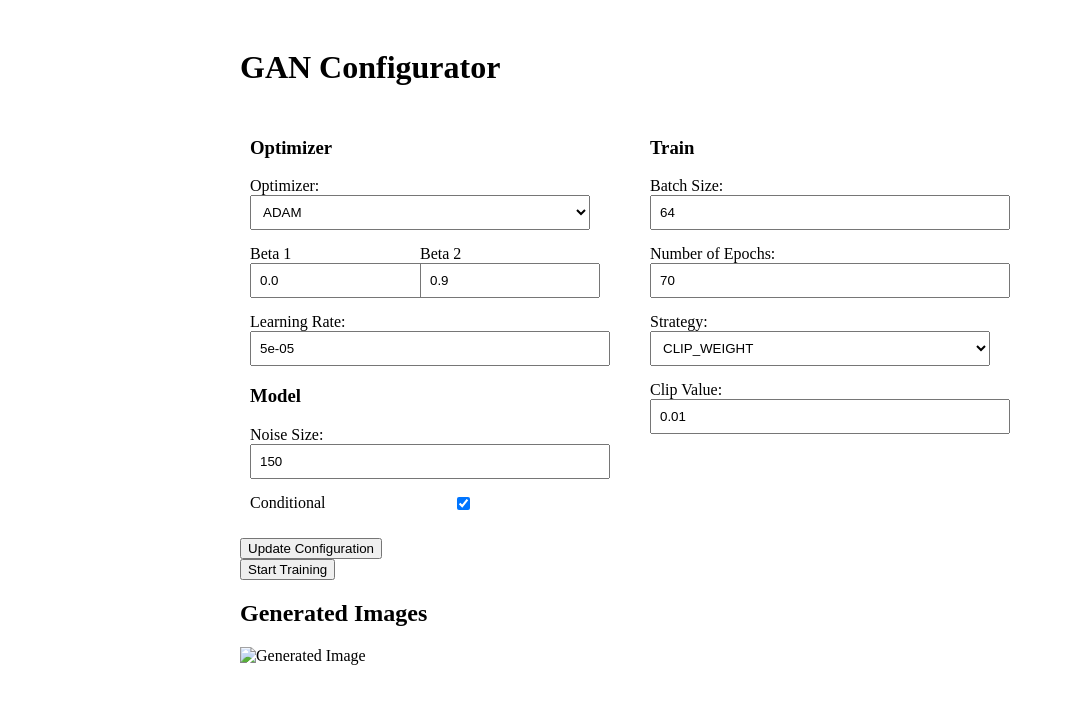
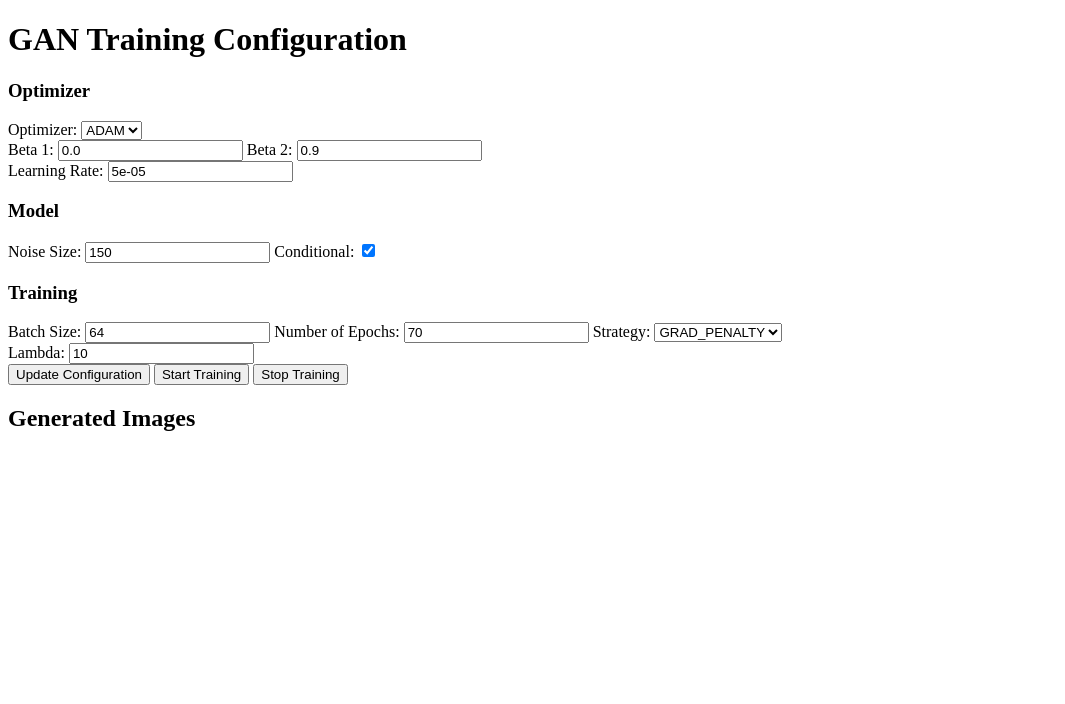
Before and after one commit to OrlovAlexandr/GAN_mnist_practice, a Flask app: page / in a window 1280 px wide. Shown: the top 704 px of the page, without its empty margins (0-1065 px from the left). Run offline with Flask 3, Linux system fonts and the light colour scheme.

Commit message:
Another version of frontend released

```diff
--- a/app.py
+++ b/app.py
@@ -1,95 +1,59 @@
 import threading
-import time
 from pathlib import Path
 
 from config import Optimizer
 from config import Strategy
 from config import cfg
 from flask import Flask
-from flask import Response
 from flask import jsonify
 from flask import render_template
 from flask import request
-from flask import send_from_directory
 from main import start_train
+from utils.parameters import stop_training_flag
+from utils.parameters import update_config
 
 
 app = Flask(__name__)
-
-training_started = False
-image_path = Path() / 'static' / 'images' / 'trains' / f'train_{cfg.now}' / 'images'
-latest_image_file: Path | None = None
+train_thread = None
 
 
-@app.route("/")
+@app.route('/', methods=['GET', 'POST'])
 def index():
-    return render_template("index.html", config=cfg)
+    return render_template('index.html', cfg=cfg, Optimizer=Optimizer, Strategy=Strategy)
+
+
+@app.route('/update_config', methods=['POST'])
+def update_config_route():
+    data = request.json
+    update_config(data)
+    return jsonify(success=True)
 
 
 @app.route('/start_training', methods=['POST'])
 def start_training():
-    global training_started  # noqa: PLW0603
-    if not training_started:
-        training_thread = threading.Thread(target=start_train)
-        training_thread.start()
-        training_started = True
-        return jsonify({"status": "success", "message": "Training started!"})
-    return jsonify({"status": "error", "message": "Training already in progress."})
+    global train_thread  # noqa: PLW0603
+    if train_thread is None or not train_thread.is_alive():
+        train_thread = threading.Thread(target=start_train)
+        train_thread.start()
+    return jsonify(success=True)
 
 
-@app.route('/update_config', methods=['POST'])
-def update_config():
-    for key, value in request.form.items():
-        if hasattr(cfg, key):
-            current_value = getattr(cfg, key)
-            if isinstance(current_value, Optimizer):
-                setattr(cfg, key, Optimizer[value])
-            elif isinstance(current_value, Strategy):
-                setattr(cfg, key, Strategy[value])
-            elif isinstance(current_value, bool):
-                setattr(cfg, key, value == 'on')
-            else:
-                setattr(cfg, key, type(current_value)(value))
-    return jsonify({"message": "Configuration updated successfully!"})
+@app.route('/stop_training', methods=['POST'])
+def stop_training():
+    global train_thread  # noqa: PLW0602
+    stop_training_flag.set()
+    if train_thread and train_thread.is_alive():
+        train_thread.join()
+    return jsonify(success=True)
 
 
-@app.route("/get_latest_image")
-def get_latest_image():
-    global latest_image_file  # noqa: PLW0602
-    if latest_image_file is None:
-        return jsonify({"image_url": ""})
-    return jsonify({"image_url": str(latest_image_file)})
+@app.route('/get_images', methods=['GET'])
+def get_images():
+    images_dir = Path() / 'static' / 'images' / 'trains' / f'train_{cfg.now}' / 'images'
+    images = sorted(images_dir.glob('*.png'), key=lambda x: x.stat().st_mtime)
+    images = [str(img) for img in images]
+    return jsonify(images=images)
 
 
-def is_file_complete(filepath):
-    try:
-        with filepath.open('rb') as f:
-            f.read()
-    except FileNotFoundError:
-        return False
-    else:
-        return True
-
-
-@app.route('/image_stream')
-def image_stream():
-    def stream():
-        global latest_image_file  # noqa: PLW0603
-        while True:
-            if image_path.exists():
-                new_image_file = sorted(image_path.glob('*.png'))[-1] if any(image_path.iterdir()) else None
-                if new_image_file and new_image_file != latest_image_file and is_file_complete(new_image_file):
-                    latest_image_file = new_image_file
-                    yield f"data: {latest_image_file.name}\n\n"
-            time.sleep(1)
-
-    return Response(stream(), content_type="text/event-stream")
-
-
-@app.route(f'/{image_path}/<path:filename>')
-def static_images(filename):
-    return send_from_directory(str(image_path), filename)
-
-
-if __name__ == "__main__":
-    app.run(debug=False)
+if __name__ == '__main__':
+    app.run(debug=True)  # noqa: S201
--- a/templates/index.html
+++ b/templates/index.html
@@ -3,172 +3,151 @@
 <head>
     <meta charset="UTF-8">
     <meta name="viewport" content="width=device-width, initial-scale=1.0">
-    <title>GAN Configurator</title>
+    <title>GAN Training</title>
     <script src="https://code.jquery.com/jquery-3.6.0.min.js"></script>
-    <style>
-        .container { max-width: 800px; margin: auto; padding: 20px; }
-        .form-group { margin-bottom: 15px; }
-        .form-group label { display: block; }
-        .form-group input, .form-group select { width: 100%; padding: 8px; }
-        .column { float: left; width: 45%; padding: 10px; box-sizing: border-box; margin-right: 5%; }
-        .column:last-child { margin-right: 0; /* Remove margin from the last column */ }
-        .row:after { content: ""; display: table; clear: both; }
-        #beta-fields { display: flex; }
-        #beta-fields .form-group { margin-right: 10px; }
-    </style>
 </head>
-
 <body>
-<div class="container">
-    <h1>GAN Configurator</h1>
+    <h1>GAN Training Configuration</h1>
     <form id="config-form">
-        <div class="row">
-            <!-- OPTIMIZER -->
-            <div class="column">
         <h3>Optimizer</h3>
-                <div class="form-group">
         <label for="optimizer">Optimizer:</label>
         <select id="optimizer" name="optimizer">
-                        <option value="ADAM" {% if config.optimizer=='ADAM' %}selected{% endif %}>ADAM</option>
-                        <option value="RMSP" {% if config.optimizer=='RMSP' %}selected{% endif %}>RMSP</option>
+            {% for key, value in Optimizer.__members__.items() %}
+                <option value="{{ key }}" {% if key == cfg.optimizer.name %} selected {% endif %}>
+                    {{ key }}
+                </option>
+            {% endfor %}
         </select>
+        <div id="adam-params" style="display: {% if cfg.optimizer == Optimizer.ADAM %}block{% else %}none{% endif %};">
+            <label for="adam_beta1">Beta 1:</label>
+            <input type="number" step="0.001" id="adam_beta1" name="adam_beta1" value="{{ cfg.adam_beta1 }}">
+            <label for="adam_beta2">Beta 2:</label>
+            <input type="number" step="0.001" id="adam_beta2" name="adam_beta2" value="{{ cfg.adam_beta2 }}">
         </div>
-                <!-- ADAM BETA -->
-                <div id="beta-fields" style="display: none; flex;">
-                    <div class="form-group" style="margin-right: 10px;">
-                        <label for="adam_beta1">Beta 1</label>
-                        <input type="float" id="adam_beta1" name="adam_beta1" value="{{ config.adam_beta1 }}">
-                    </div>
-                    <div class="form-group">
-                        <label for="adam_beta2">Beta 2</label>
-                        <input type="float" id="adam_beta2" name="adam_beta2" value="{{ config.adam_beta2 }}">
-                    </div>
-                </div>
-
-                <div class="form-group">
         <label for="learn_rate">Learning Rate:</label>
-                    <input type="text" id="learn_rate" name="learn_rate" value="{{ config.learn_rate }}">
-                </div>
+        <input type="number" step="0.00001" id="learn_rate" name="learn_rate" value="{{ cfg.learn_rate }}">
 
         <h3>Model</h3>
-                <div class="form-group">
         <label for="noise_size">Noise Size:</label>
-                    <input type="text" id="noise_size" name="noise_size" value="{{ config.noise_size }}">
-                </div>
-                <div class="form-group" style="display: flex; align-items: center;">
-                    <label for="conditional" style="margin-right: 10px;">Conditional</label>
-                    <input type="hidden" name="conditional" value="off">
-                    <input type="checkbox" id="conditional" name="conditional" {% if config.conditional %}checked{% endif %}>
-                </div>
+        <input type="number" id="noise_size" name="noise_size" value="{{ cfg.noise_size }}">
+        <label for="conditional">Conditional:</label>
+        <input type="checkbox" id="conditional" name="conditional" {% if cfg.conditional %} checked {% endif %}>
 
-
-            </div>
-
-            <!-- TRAIN INFO -->
-            <div class="column">
-                <h3>Train</h3>
-                <div class="form-group">
+        <h3>Training</h3>
         <label for="batch_size">Batch Size:</label>
-                    <input type="text" id="batch_size" name="batch_size" value="{{ config.batch_size }}">
-                </div>
-                <div class="form-group">
+        <input type="number" id="batch_size" name="batch_size" value="{{ cfg.batch_size }}">
         <label for="num_epochs">Number of Epochs:</label>
-                    <input type="text" id="num_epochs" name="num_epochs" value="{{ config.num_epochs }}">
-                </div>
-                <div class="form-group">
+        <input type="number" id="num_epochs" name="num_epochs" value="{{ cfg.num_epochs }}">
         <label for="strategy">Strategy:</label>
         <select id="strategy" name="strategy">
-                        <option value="CLIP_WEIGHT" {% if config.strategy==
-                        'CLIP_WEIGHT' %}selected{% endif %}>CLIP_WEIGHT</option>
-                        <option value="GRAD_PENALTY" {% if config.strategy==
-                        'GRAD_PENALTY' %}selected{% endif %}>GRAD_PENALTY</option>
-                        <option value="NONE" {% if config.strategy==
-                        'NONE' %}selected{% endif %}>NONE</option>
+            {% for key, value in Strategy.__members__.items() %}
+                <option value="{{ key }}" {% if key == cfg.strategy.name %} selected {% endif %}>
+                    {{ key }}
+                </option>
+            {% endfor %}
         </select>
+        <div id="clip-value" style="display: {% if cfg.strategy == Strategy.CLIP_WEIGHT %}block{% else %}none{% endif %};">
+            <label for="clip_value">Clip Value:</label>
+            <input type="number" step="0.01" id="clip_value" name="clip_value" value="{{ cfg.clip_value }}">
         </div>
-                <div class="form-group" id="clip_value_group" style="display: none;">
-                    <label for="clip_value">Clip Value:</label>
-                    <input type="text" id="clip_value" name="clip_value" value="{{ config.clip_value }}">
+        <div id="gp-lambda" style="display: {% if cfg.strategy == Strategy.GRAD_PENALTY %}block{% else %}none{% endif %};">
+            <label for="gp_lambda">Lambda:</label>
+            <input type="number" id="gp_lambda" name="gp_lambda" value="{{ cfg.gp_lambda }}">
         </div>
-                <div class="form-group" id="gp_lambda_group" style="display: none;">
-                    <label for="gp_lambda">Lambda:</label>
-                    <input type="text" id="gp_lambda" name="gp_lambda" value="{{ config.gp_lambda }}">
-                </div>
-            </div>
-        </div>
-        <button type="submit">Update Configuration</button>
+        <button type="button" id="update-config">Update Configuration</button>
+        <button type="button" id="start-training">Start Training</button>
+        <button type="button" id="stop-training">Stop Training</button>
     </form>
-    <button id="start-training">Start Training</button>
     <h2>Generated Images</h2>
-    <img id="generated-image" src="" alt="Generated Image" width="100%">
-</div>
+    <div id="images"></div>
 
     <script>
-    $(document).ready(function() {
-        function updateImage() {
-            $.get("/get_latest_image", function(data) {
-                const tempImg = new Image();
-                tempImg.onload = function(){
-                    $("#generated-image").attr("src", data.image_url);
-                };
-                tempImg.onerror = function() {
-                    setTimeout(updateImage, 1000);
-                };
-                tempImg.src = data.image_url;
-            });
+        function updateFields() {
+            const optimizer = $('#optimizer').val();
+            if (optimizer === 'ADAM') {
+                $('#adam-params').show();
+            } else {
+                $('#adam-params').hide();
             }
-        function toggleFields() {
-            var strategy = $("#strategy").val();
-            if (strategy === "CLIP_WEIGHT") {
-                $("#clip_value_group").show();
-                $("#gp_lambda_group").hide();
-            } else if (strategy === "GRAD_PENALTY") {
-                $("#clip_value_group").hide();
-                $("#gp_lambda_group").show();
+
+            const strategy = $('#strategy').val();
+            if (strategy === 'CLIP_WEIGHT') {
+                $('#clip-value').show();
+                $('#gp-lambda').hide();
+            } else if (strategy === 'GRAD_PENALTY') {
+                $('#clip-value').hide();
+                $('#gp-lambda').show();
             } else {
-                $("#clip_value_group").hide();
-                $("#gp_lambda_group").hide();
-            }
-        }
-        function toggleBetaFields() {
-            const optimizerSelect = document.getElementById('optimizer');
-            const betaFields = document.getElementById('beta-fields');
-
-            if (optimizerSelect.value === 'ADAM') {
-                betaFields.style.display = 'flex';
-            } else {
-                betaFields.style.display = 'none';
+                $('#clip-value').hide();
+                $('#gp-lambda').hide();
             }
         }
 
-        toggleFields(); // Initial check based on the current value
-        toggleBetaFields()
-        $("#strategy").change(toggleFields); // Check when strategy changes
-        $("#optimizer").change(toggleBetaFields); // Check when optimizer changes
+        $('#optimizer').change(updateFields);
+        $('#strategy').change(updateFields);
+        updateFields();
 
+        $('#update-config').click(function() {
+            const formData = $('#config-form').serializeArray();
+            const configData = {};
+            formData.forEach(field => configData[field.name] = field.value);
+            configData['conditional'] = $('#conditional').is(':checked');
 
-
-        $("#config-form").on("submit", function(event) {
-            event.preventDefault();
-            const formData = $(this).serialize();
-            console.log("Form data:", formData); // Log form data to verify
-            $.post("/update_config", formData, function(data) {
-                alert(data.message);
+            $.ajax({
+                url: '/update_config',
+                type: 'POST',
+                contentType: 'application/json',
+                data: JSON.stringify(configData),
+                success: function(response) {
+                    alert('Configuration updated successfully!');
+                },
+                error: function() {
+                    alert('Failed to update configuration.');
+                }
             });
         });
 
-        $("#start-training").on("click", function() {
-            $.post("/start_training", function(data) {
-                alert(data.message);
-                if (data.status === "success") {
-                    const eventSource = new EventSource("/image_stream");
-                    eventSource.onmessage = function(event) {
-                        updateImage();
-                    };
+        $('#start-training').click(function() {
+            $.ajax({
+                url: '/start_training',
+                type: 'POST',
+                success: function(response) {
+                    alert('Training started successfully!');
+                },
+                error: function() {
+                    alert('Failed to start training.');
                 }
             });
         });
+
+        $('#stop-training').click(function() {
+            $.ajax({
+                url: '/stop_training',
+                type: 'POST',
+                success: function(response) {
+                    alert('Training stopped successfully!');
+                },
+                error: function() {
+                    alert('Failed to stop training.');
+                }
             });
+        });
+
+        function loadImages() {
+            $.ajax({
+                url: '/get_images',
+                type: 'GET',
+                success: function(response) {
+                    const images = response.images;
+                    $('#images').empty();
+                    images.forEach(img => {
+                        $('#images').append(`<img src="${img}" style="width:200px; margin:5px;">`);
+                    });
+                }
+            });
+        }
+
+        setInterval(loadImages, 5000);
     </script>
 </body>
 </html>
```
Also changed, not shown: config.py (+26 -23 lines), main.py (+8 -0 lines), train.py (+7 -0 lines), utils/parameters.py (+29 -0 lines). Lines whose indentation alone changed are shown as unchanged.
